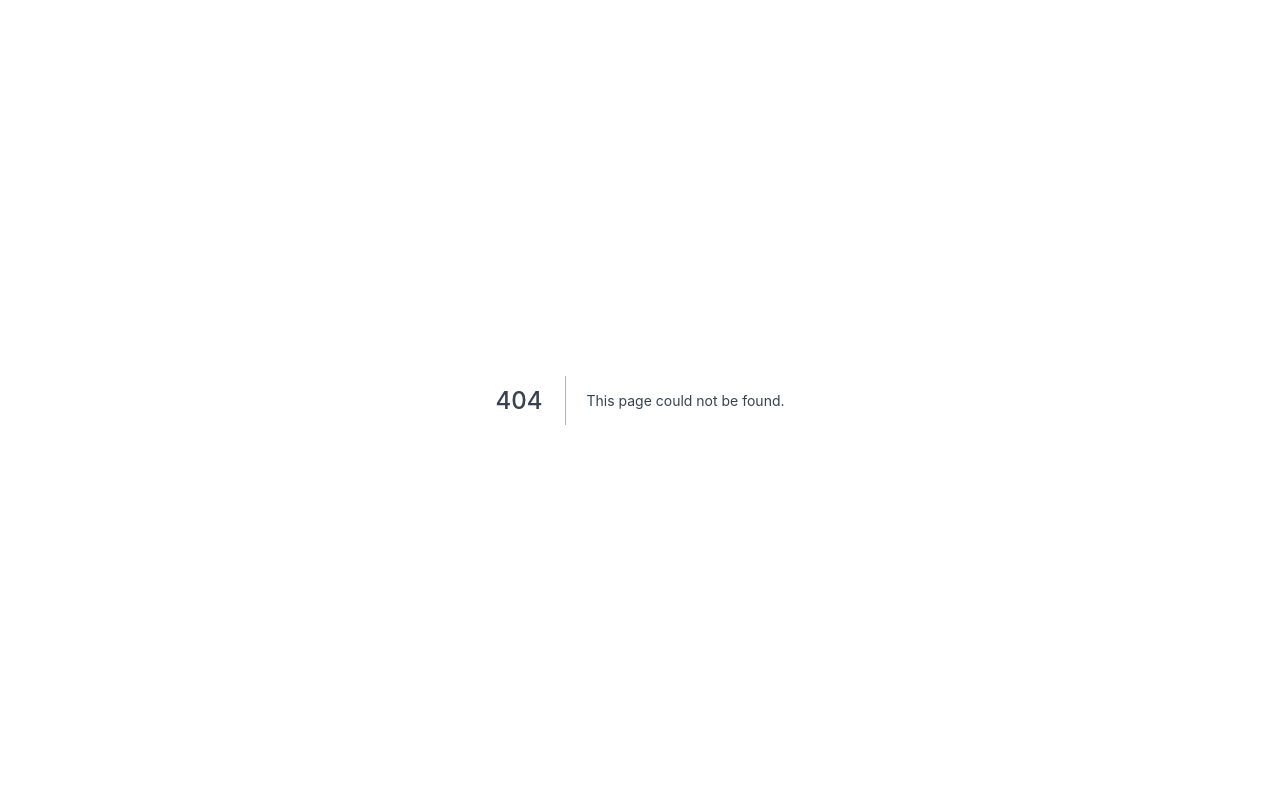
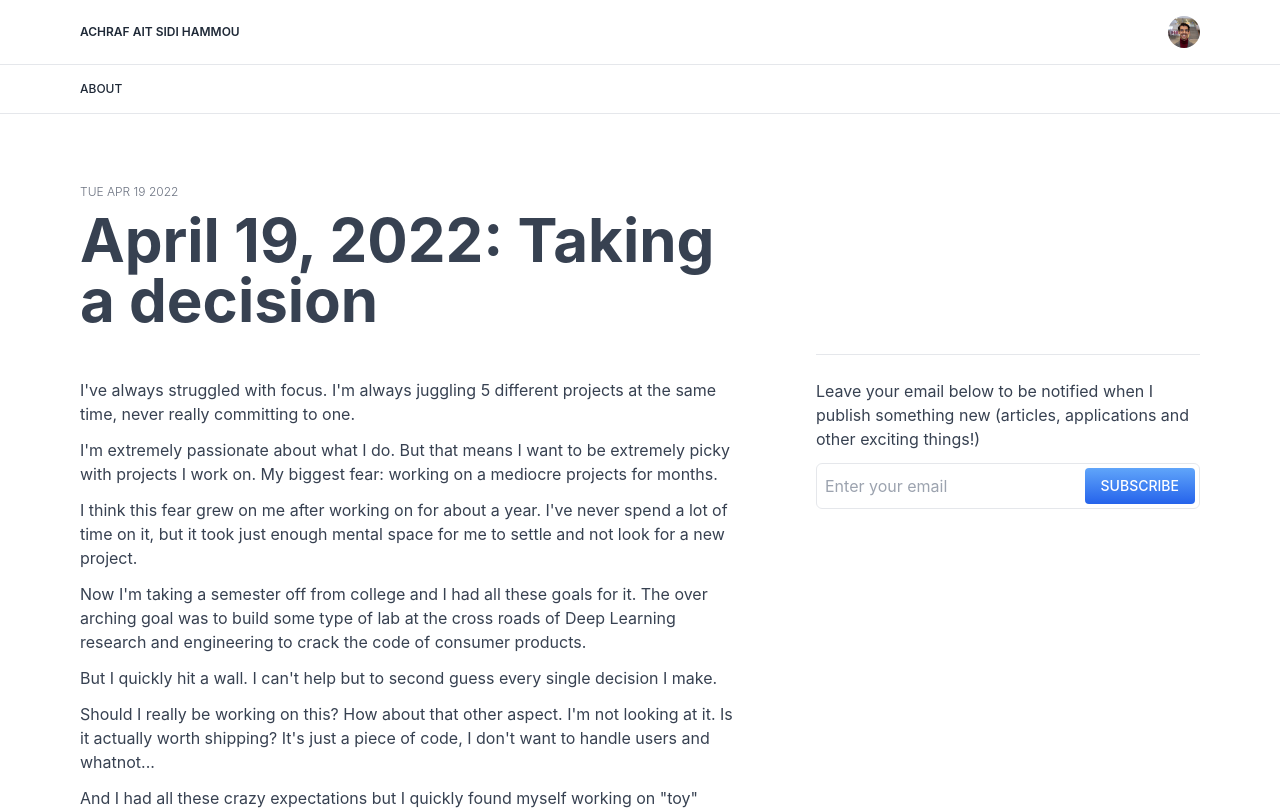
Before and after one commit to AchrafAsh/achrafash.com, a Next.js app: page /daily/001 in a window 1280 px wide. Before the commit this address had no page. Shown: the top 810 px of the page. Built offline with nearby package versions, Linux system fonts and the light colour scheme.

Commit message:
♻️ rename posts to indices

```diff
--- a/src/pages/daily/taking-a-decision.mdx
+++ b/src/pages/daily/001.mdx
@@ -3,7 +3,7 @@ import { PostLayout } from '@/components/posts'
 
 export const title = 'April 19, 2022: Taking a decision'
 export const tag = 'daily'
-export const publishedAt = new Date('2022-4-19')
+export const publishedAt = '2022-4-19'
 export const toc = []
 
 I've always struggled with focus. I'm always juggling 5 different projects at the same time, never really committing to one.
```
